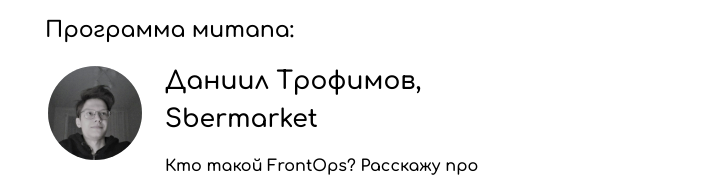
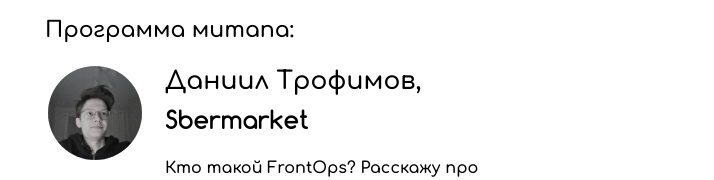
Before and after one commit to ITISHub/itishub-frontend, a Nuxt app: page /community in a window 1280 px wide. Shown: the part 586-766 px from the top of the page, without its empty margins (280-994 px from the left). Built offline with nearby package versions, Linux system fonts and the light colour scheme.

Commit message:
add bold fonts

```diff
--- a/assets/main.css
+++ b/assets/main.css
@@ -2,6 +2,13 @@
   font-family: Comfortaa;
   src: url("font/Comfortaa-SemiBold.ttf");
 }
+
+@font-face {
+  font-family: Comfortaa;
+  src: url("font/Comfortaa-Bold.ttf");
+  font-weight: bold;
+}
+
 /*themes*/
 :root {
   --bg_color: #fff;
--- a/components/meetup/Meetup.vue
+++ b/components/meetup/Meetup.vue
@@ -20,7 +20,10 @@
           <img :src="speaker.avatar" alt="" />
         </div>
         <div class="speaker-description">
-          <p class="speaker-name">{{ speaker.name }}, {{ speaker.company }}</p>
+          <p class="speaker-name">
+            {{ speaker.name }},
+            <span class="speaker-company">{{ speaker.company }}</span>
+          </p>
           <p>{{ speaker.description }}</p>
         </div>
       </li>
@@ -117,6 +120,10 @@ export default {
   width: 60%;
 }
 
+.speaker-company {
+  font-weight: bold;
+}
+
 .meetup-container:hover {
   background-color: var(--lighten_bg);
 }
```
Also changed, not shown: assets/font/Comfortaa-Bold.ttf (added).
